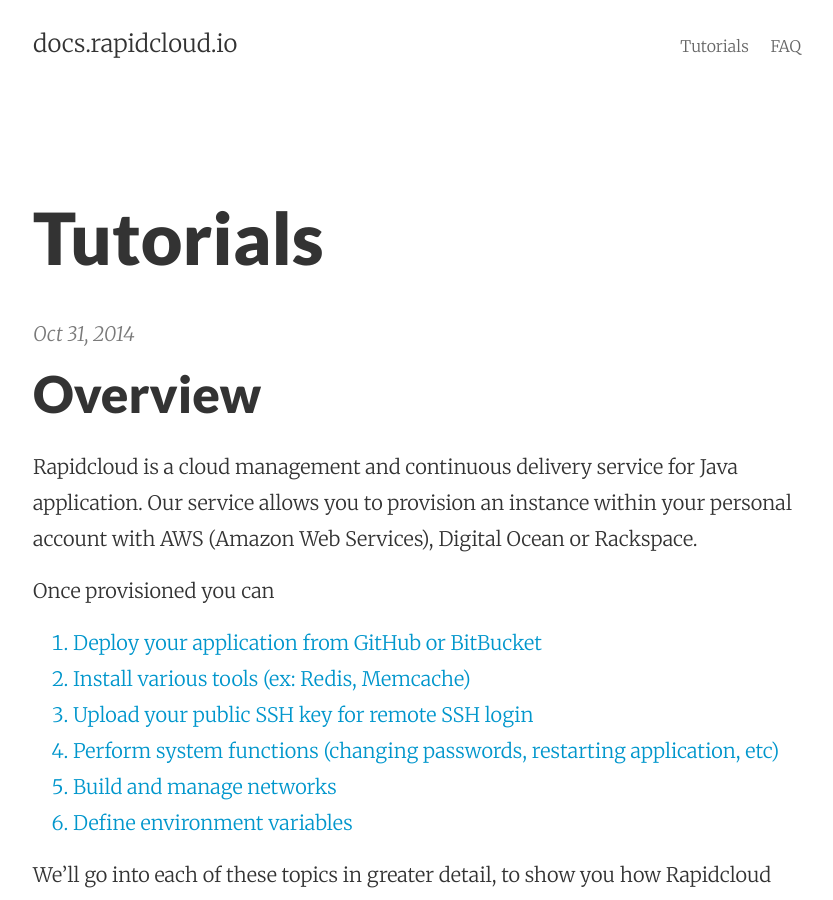
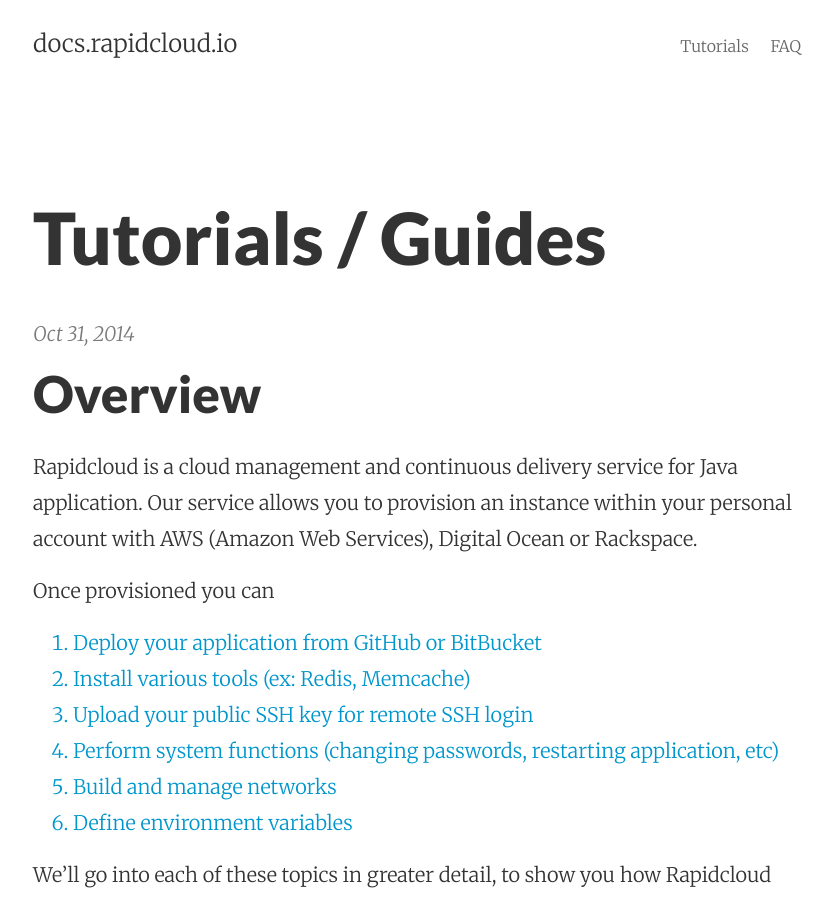
Before and after one commit to rapidcloudio-docs/rapidcloudio-docs.github.io, a Jekyll site: the page built from index.html, in a window 1280 px wide and 900 px high. Shown: the whole window, without its empty margins (223-1056 px from the left). Built offline with Jekyll 4.4.1, drawn with Linux system fonts in a browser that asks for light colours; the list of posts is cut into pages by our own code.

Commit message:
text change to see if github pages are updated

```diff
--- a/index.html
+++ b/index.html
@@ -4,7 +4,7 @@ layout: default
 
 <div class="home">
 
-	<h1 class="page-heading">Tutorials</h1>
+	<h1 class="page-heading">Tutorials / Guides</h1>
 
 	<div class="posts">
 		{% assign posts = (site.categories.walkthrough | sort: 'position') %}
```
